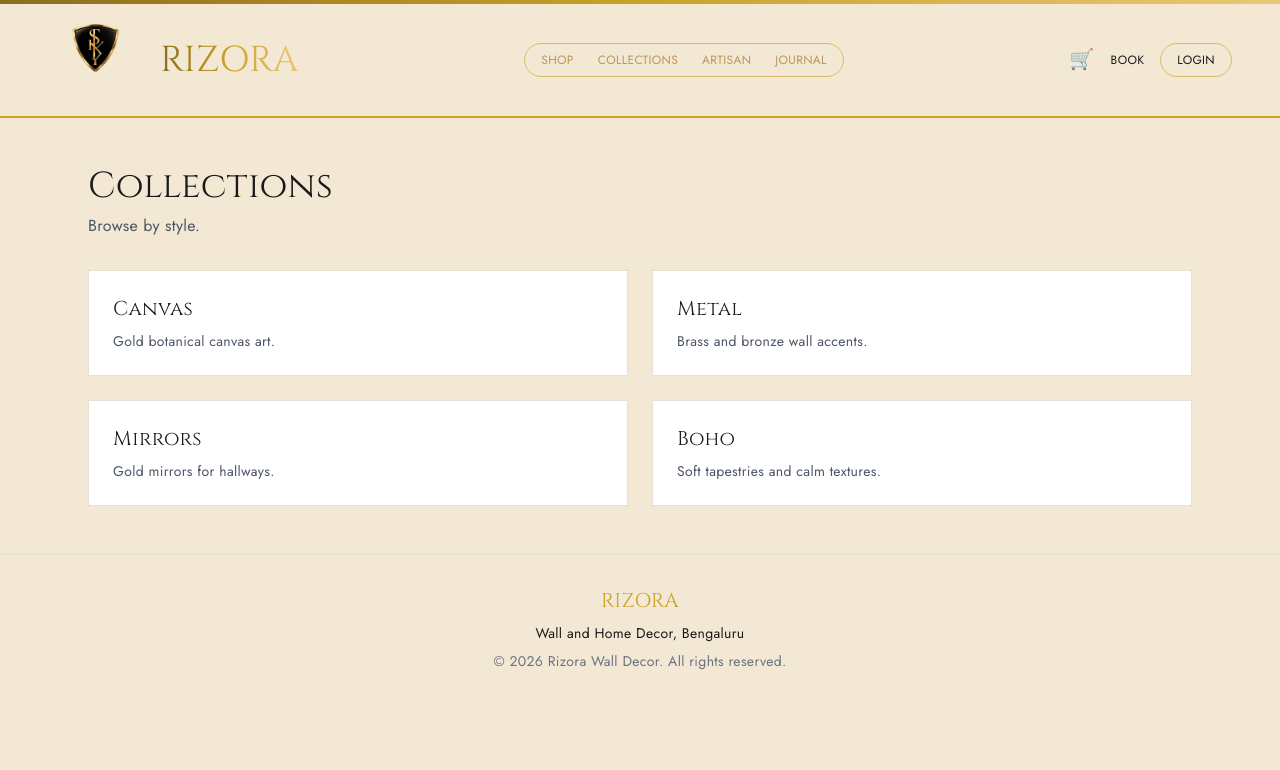
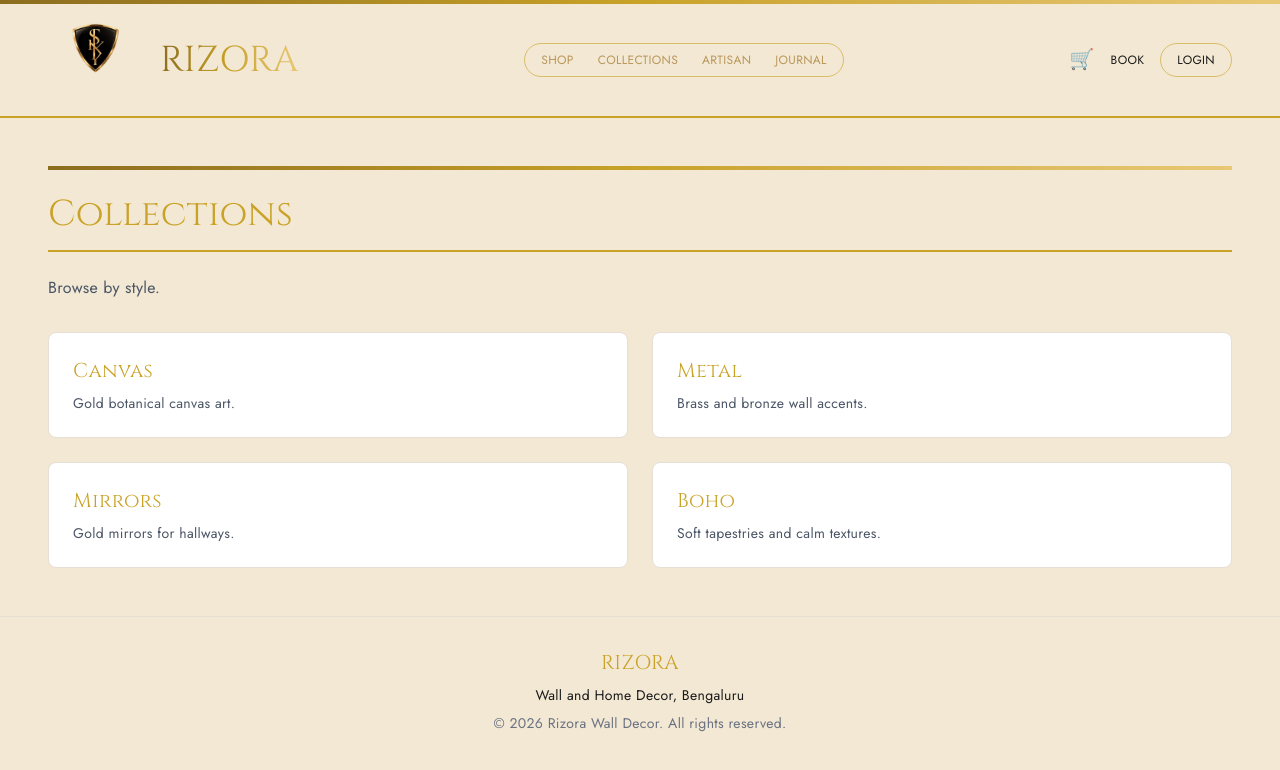
Before and after one commit to mohammedifteqhar/rizora-store, a Next.js app: page /collections in a window 1280 px wide. Shown: the top 770 px of the page. Built offline with nearby package versions, Linux system fonts and the light colour scheme.

Commit message:
style: make all page headings same gold full width style

```diff
--- a/app/artisan/page.tsx
+++ b/app/artisan/page.tsx
@@ -1,9 +1,12 @@
 export default function ArtisanPage() {
   return (
-    <main className="mx-auto max-w-2xl px-6 py-12">
-      <h1 className="text-4xl font-serif">Our Artisan Story</h1>
-      <p className="mt-4 text-gray-600">Rizora is a wall and home decor company from Bengaluru. We make elegant, hand-finished pieces for living rooms, bedrooms, and workspaces.</p>
-      <p className="mt-4 text-gray-600">Every piece is checked by hand before it is packed and shipped.</p>
+    <main className="w-full px-6 py-12 lg:px-12">
+      <div className="h-1 w-full bg-gradient-to-r from-[#8C6D1F] via-[#C9A227] to-[#E8C874]" />
+      <h1 className="mt-6 border-b-2 border-gold pb-4 font-serif text-4xl text-gold">Our Artisan Story</h1>
+      <div className="mt-8 max-w-3xl">
+        <p className="text-gray-600">Rizora is a wall and home decor company from Bengaluru. We make elegant, hand-finished pieces for living rooms, bedrooms, and workspaces.</p>
+        <p className="mt-4 text-gray-600">Every piece is checked by hand before it is packed and shipped.</p>
+      </div>
     </main>
   );
 }
--- a/app/collections/page.tsx
+++ b/app/collections/page.tsx
@@ -1,27 +1,25 @@
 import Link from "next/link";
+
+const collections = [
+  { name: "Canvas", description: "Gold botanical canvas art.", href: "/shop" },
+  { name: "Metal", description: "Brass and bronze wall accents.", href: "/shop" },
+  { name: "Mirrors", description: "Gold mirrors for hallways.", href: "/shop" },
+  { name: "Boho", description: "Soft tapestries and calm textures.", href: "/shop" },
+];
 
 export default function CollectionsPage() {
   return (
-    <main className="mx-auto max-w-6xl px-6 py-12">
-      <h1 className="text-4xl font-serif">Collections</h1>
-      <p className="mt-2 text-gray-600">Browse by style.</p>
-      <div className="mt-8 grid grid-cols-1 gap-6 sm:grid-cols-2">
-        <Link href="/shop" className="border border-[#E6DFD5] bg-white p-6">
-          <h2 className="font-serif text-xl">Canvas</h2>
-          <p className="mt-2 text-sm text-gray-600">Gold botanical canvas art.</p>
-        </Link>
-        <Link href="/shop" className="border border-[#E6DFD5] bg-white p-6">
-          <h2 className="font-serif text-xl">Metal</h2>
-          <p className="mt-2 text-sm text-gray-600">Brass and bronze wall accents.</p>
-        </Link>
-        <Link href="/shop" className="border border-[#E6DFD5] bg-white p-6">
-          <h2 className="font-serif text-xl">Mirrors</h2>
-          <p className="mt-2 text-sm text-gray-600">Gold mirrors for hallways.</p>
-        </Link>
-        <Link href="/shop" className="border border-[#E6DFD5] bg-white p-6">
-          <h2 className="font-serif text-xl">Boho</h2>
-          <p className="mt-2 text-sm text-gray-600">Soft tapestries and calm textures.</p>
-        </Link>
+    <main className="w-full px-6 py-12 lg:px-12">
+      <div className="h-1 w-full bg-gradient-to-r from-[#8C6D1F] via-[#C9A227] to-[#E8C874]" />
+      <h1 className="mt-6 border-b-2 border-gold pb-4 font-serif text-4xl text-gold">Collections</h1>
+      <p className="mt-6 text-gray-600">Browse by style.</p>
+      <div className="mt-8 grid grid-cols-1 gap-6 md:grid-cols-2">
+        {collections.map((collection) => (
+          <Link key={collection.name} href={collection.href} className="rounded-lg border border-[#E6DFD5] bg-white p-6 transition-all duration-300 hover:-translate-y-1 hover:border-gold hover:shadow-lg hover:shadow-gold/20">
+            <h3 className="font-serif text-xl text-gold">{collection.name}</h3>
+            <p className="mt-2 text-sm text-gray-600">{collection.description}</p>
+          </Link>
+        ))}
       </div>
     </main>
   );
--- a/app/journal/page.tsx
+++ b/app/journal/page.tsx
@@ -1,21 +1,22 @@
+const posts = [
+  { title: "How to choose art for a living room", description: "Start with size, then colour, then light." },
+  { title: "Gold accents without going over the top", description: "One gold piece is enough to warm a room." },
+  { title: "Mirrors that make a small room feel bigger", description: "Place them opposite a window for more light." },
+];
+
 export default function JournalPage() {
   return (
-    <main className="mx-auto max-w-6xl px-6 py-12">
-      <h1 className="text-4xl font-serif">Journal</h1>
-      <p className="mt-2 text-gray-600">Ideas for your walls.</p>
-      <div className="mt-8 space-y-4">
-        <div className="border border-[#E6DFD5] bg-white p-6">
-          <h2 className="font-serif text-xl">How to choose art for a living room</h2>
-          <p className="mt-2 text-sm text-gray-600">Start with size, then colour, then light.</p>
-        </div>
-        <div className="border border-[#E6DFD5] bg-white p-6">
-          <h2 className="font-serif text-xl">Gold accents without going over the top</h2>
-          <p className="mt-2 text-sm text-gray-600">One gold piece is enough to warm a room.</p>
-        </div>
-        <div className="border border-[#E6DFD5] bg-white p-6">
-          <h2 className="font-serif text-xl">Mirrors that make a small room feel bigger</h2>
-          <p className="mt-2 text-sm text-gray-600">Place them opposite a window for more light.</p>
-        </div>
+    <main className="w-full px-6 py-12 lg:px-12">
+      <div className="h-1 w-full bg-gradient-to-r from-[#8C6D1F] via-[#C9A227] to-[#E8C874]" />
+      <h1 className="mt-6 border-b-2 border-gold pb-4 font-serif text-4xl text-gold">Journal</h1>
+      <p className="mt-6 text-gray-600">Ideas for your walls.</p>
+      <div className="mt-8 grid grid-cols-1 gap-6">
+        {posts.map((post) => (
+          <div key={post.title} className="rounded-lg border border-[#E6DFD5] bg-white p-6 transition-all duration-300 hover:-translate-y-1 hover:border-gold hover:shadow-lg hover:shadow-gold/20">
+            <h3 className="font-serif text-xl text-gold">{post.title}</h3>
+            <p className="mt-2 text-sm text-gray-600">{post.description}</p>
+          </div>
+        ))}
       </div>
     </main>
   );
--- a/app/shop/page.tsx
+++ b/app/shop/page.tsx
@@ -6,7 +6,7 @@ export default function ShopPage() {
   return (
     <main className="w-full px-6 py-12 lg:px-12">
       <div className="h-1 w-full bg-gradient-to-r from-[#8C6D1F] via-[#C9A227] to-[#E8C874]" />
-      <h1 className="mt-6 border-b-2 border-gold pb-4 text-4xl font-serif">Shop</h1>
+      <h1 className="mt-6 border-b-2 border-gold pb-4 font-serif text-4xl text-gold">Shop</h1>
       <div className="mt-8 grid grid-cols-1 gap-6 sm:grid-cols-2 lg:grid-cols-4">
         {products.map((product) => (
           <div key={product.id} className="group flex h-full flex-col rounded-lg border border-[#E6DFD5] bg-white p-4 transition-all duration-300 hover:-translate-y-1 hover:border-gold hover:shadow-lg hover:shadow-gold/20">
```
